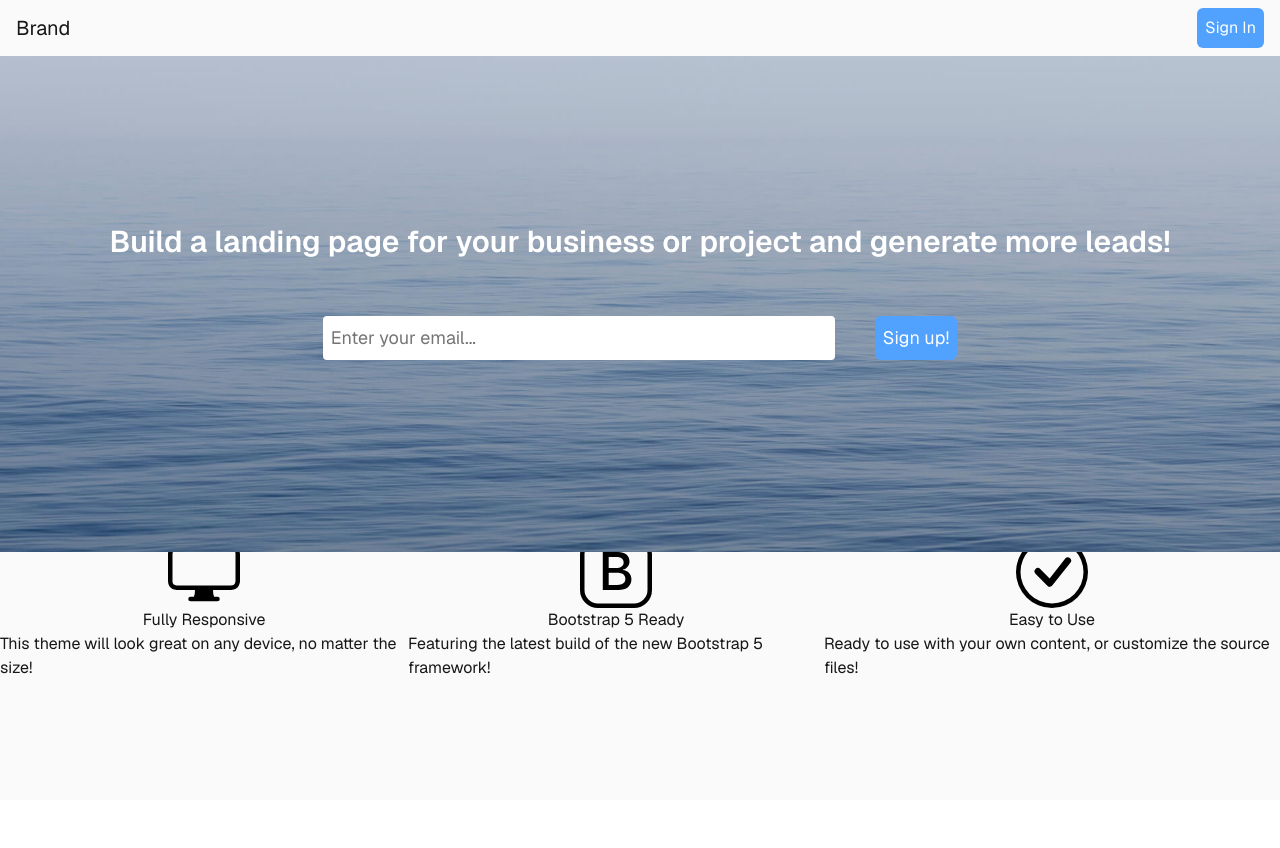
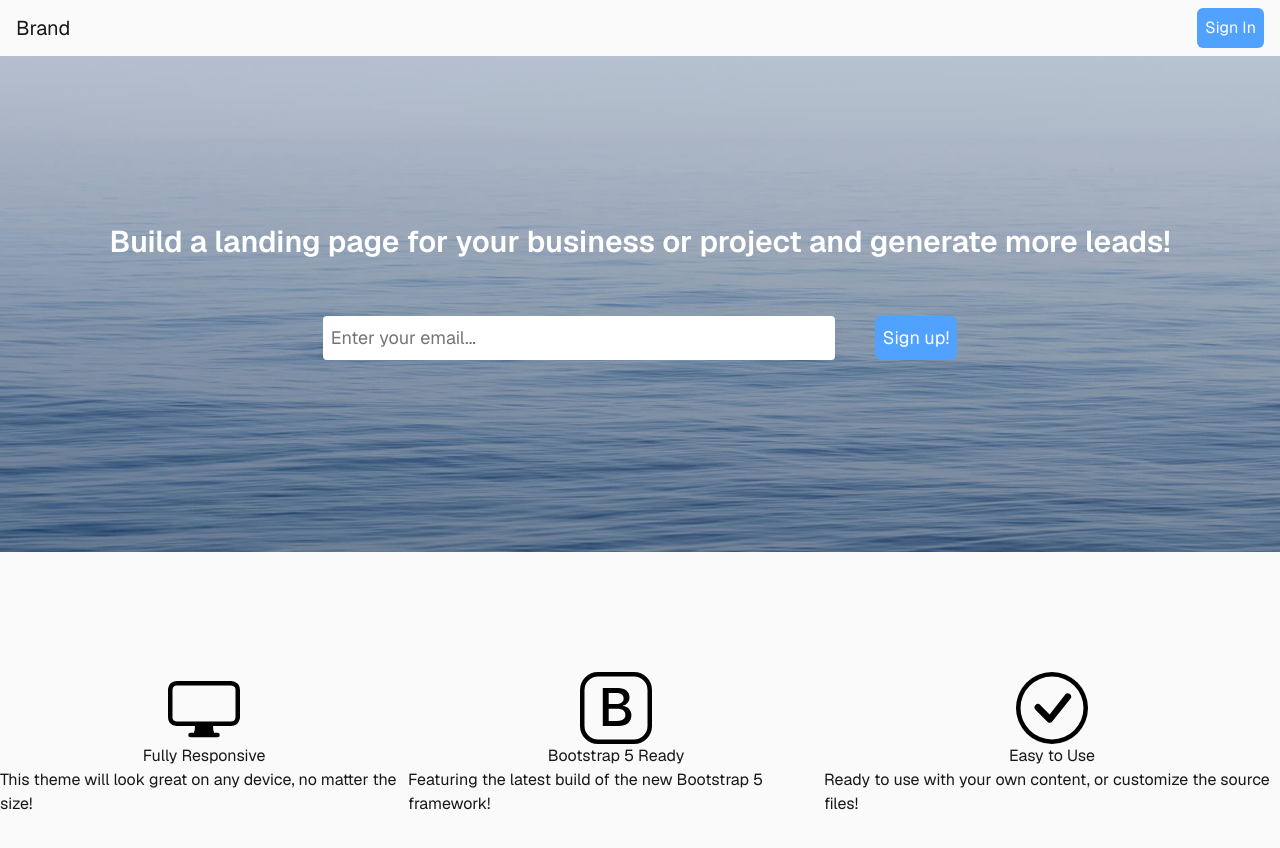
Before and after one commit to Jas-creator-31/bootstrap-studio-landing-page, a Next.js app: page / in a window 1280 px wide. Shown: the top 848 px of the page. Before the commit the page ends 800 px from the top, so only its background shows below. Built offline with nearby package versions, Linux system fonts and the light colour scheme.

Commit message:
fix: removed useless max-h class and added a pt and pb class for padding

```diff
--- a/src/app/components/PreviewMain.tsx
+++ b/src/app/components/PreviewMain.tsx
@@ -17,8 +17,9 @@ export default function PreviewMain() {
 
   return (
     <section className={cn(
-      "w-full max-h-28",
-      "flex flex-col md:flex-row"
+      "w-full",
+      "flex flex-col md:flex-row",
+      "pt-30 pb-30",
     )}>
       <Preview Icon={Display} heading={displayIconHeading} peragraph={displayIconParagraph} />
       <Preview Icon={Bootstrap} heading={bootstrapIconHeading} peragraph={bootstrapIconParagraph} />
```
